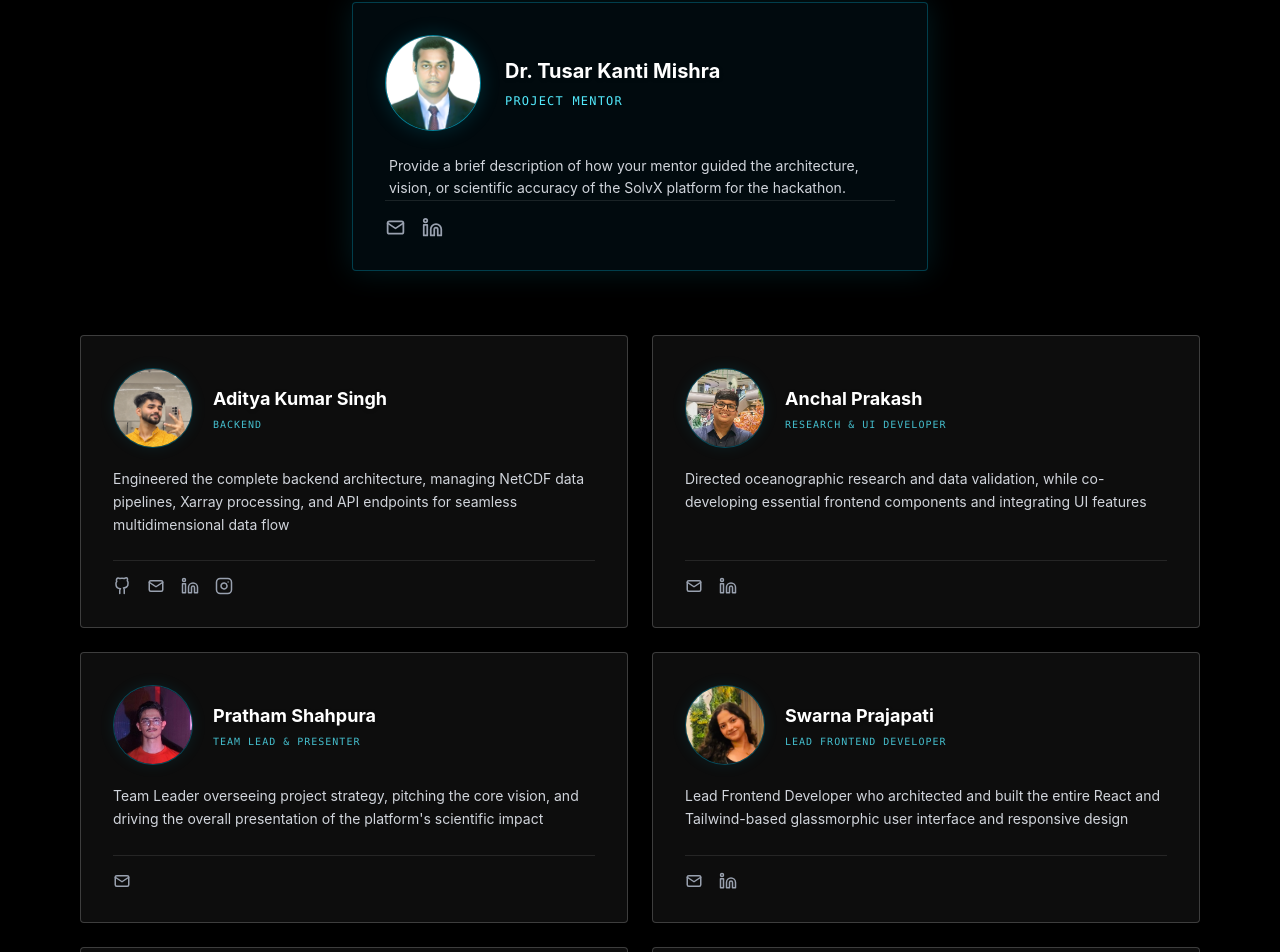
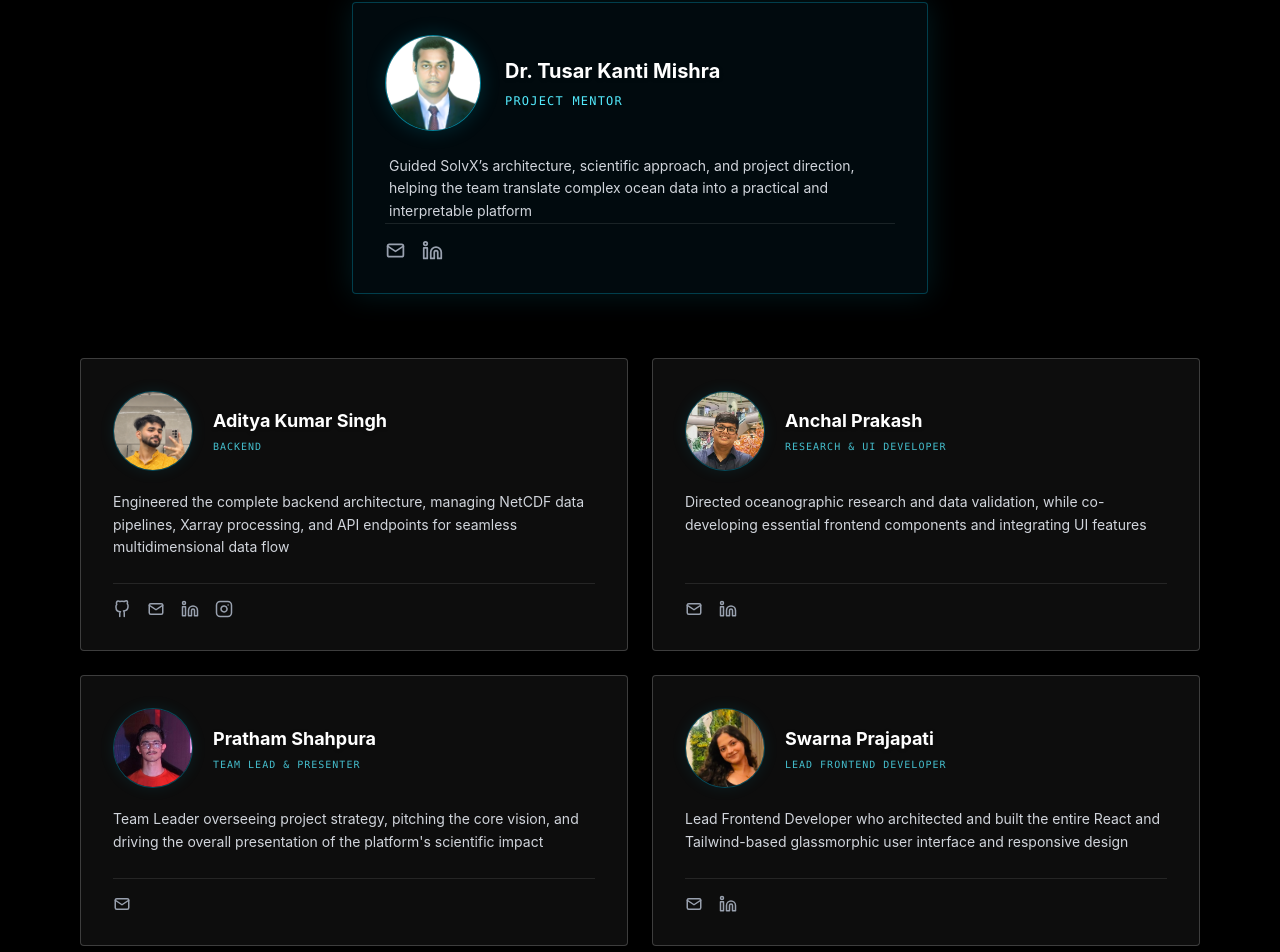
Before and after one commit to adityaksx/solvxx, a React (Vite) app: page / in a window 1280 px wide. Shown: the part 4353-5305 px from the top of the page. Built offline with nearby package versions, Linux system fonts and the light colour scheme; no server answers.

Commit message:
change mentor description

```diff
--- a/src/App.tsx
+++ b/src/App.tsx
@@ -371,7 +371,7 @@ const AboutTeam: React.FC = () => {
   const mentor: TeamPerson = {
     name: "Dr. Tusar Kanti Mishra",
     role: "Project Mentor",
-    description: "Provide a brief description of how your mentor guided the architecture, vision, or scientific accuracy of the SolvX platform for the hackathon.",
+    description: "Guided SolvX’s architecture, scientific approach, and project direction, helping the team translate complex ocean data into a practical and interpretable platform",
     photo: "mentor.png",
     github: "",
     email: "tusar.mishra@manipal.edu",
```
